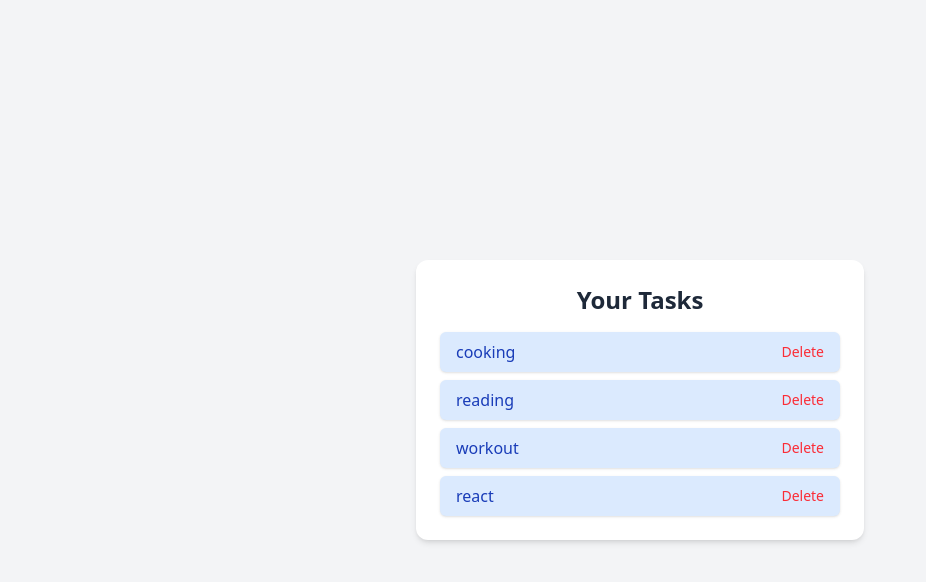
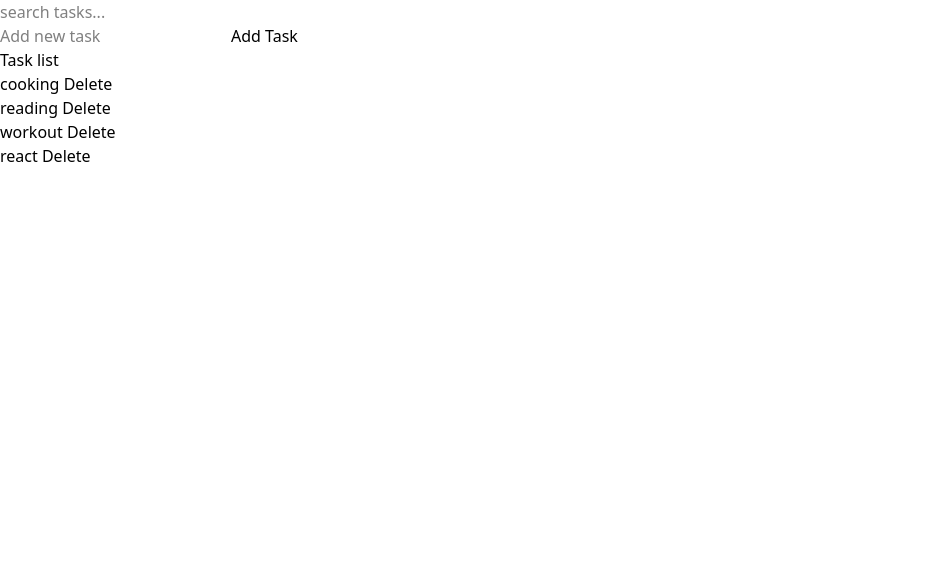
Before and after one commit to PraneethBunny123/All-App, a React (Vite) app: page / in a window 1280 px wide. Shown: the top 582 px of the page, without its empty margins (0-926 px from the left). Built offline with nearby package versions, Linux system fonts and the light colour scheme.

Commit message:
Completed the working logic of final todo app in single component

```diff
--- a/src/App.jsx
+++ b/src/App.jsx
@@ -6,6 +6,7 @@ import TaskFilter from './project-apps/Todo App/TaskFilter'
 import AddTask from './project-apps/Todo App/AddTask'
 import AddTaskRef from './project-apps/Todo App/AddTaskRef'
 import DeleteTask from './project-apps/Todo App/DeleteTask'
+import FinalTodoApp from './project-apps/Todo App/FinalTodoApp'
 
 function App() {
 
@@ -18,7 +19,8 @@ function App() {
       {/*<TaskFilter />*/}
       {/*<AddTask />*/}
       {/*<AddTaskRef />*/}
-      <DeleteTask />
+      {/*<DeleteTask />*/}
+      <FinalTodoApp />
     </div>
   )
 }
--- /dev/null
+++ b/src/project-apps/Todo App/FinalTodoApp.jsx
@@ -0,0 +1,61 @@
+import { useRef, useState } from "react"
+import DUMMY_TASKS from "./tasks"
+
+export default function FinalTodoApp() {
+
+    const inputRef = useRef()
+    const [tasks, setTasks] = useState(DUMMY_TASKS)
+    const [searchInput, setSearchInput] = useState('')
+
+    const filteredDate = tasks.filter(task => (
+        task.includes(searchInput)
+    ))
+
+    function handleAddTask() {
+        const newTask = inputRef.current.value
+        setTasks(prevState => (
+            [...tasks, newTask]
+        ))
+        inputRef.current.value = ''
+    }
+
+    function handleDelete(taskToDelete) {
+        setTasks(prevState => (
+            prevState.filter(task => task !== taskToDelete)
+        ))
+    }
+
+    function handleSearchInput(e) {
+        setSearchInput(e.target.value)
+    }
+
+
+    return (
+        <div>
+            <div>
+                <input
+                    type="text"
+                    placeholder="search tasks..."
+                    onChange={handleSearchInput}
+
+                />
+            </div>
+            <div>
+                <input
+                    type="text"
+                    placeholder="Add new task"
+                    ref={inputRef}
+                />
+                <button onClick={handleAddTask}>Add Task</button>
+            </div>
+            <h2>Task list</h2>
+            <ul>
+                {filteredDate.map((task, index) => (
+                    <li key={index}>
+                        <span>{task}</span> <button onClick={() => handleDelete(task)}>Delete</button>
+                    </li>
+                ))}
+            </ul>
+        </div>
+    )
+}
```
